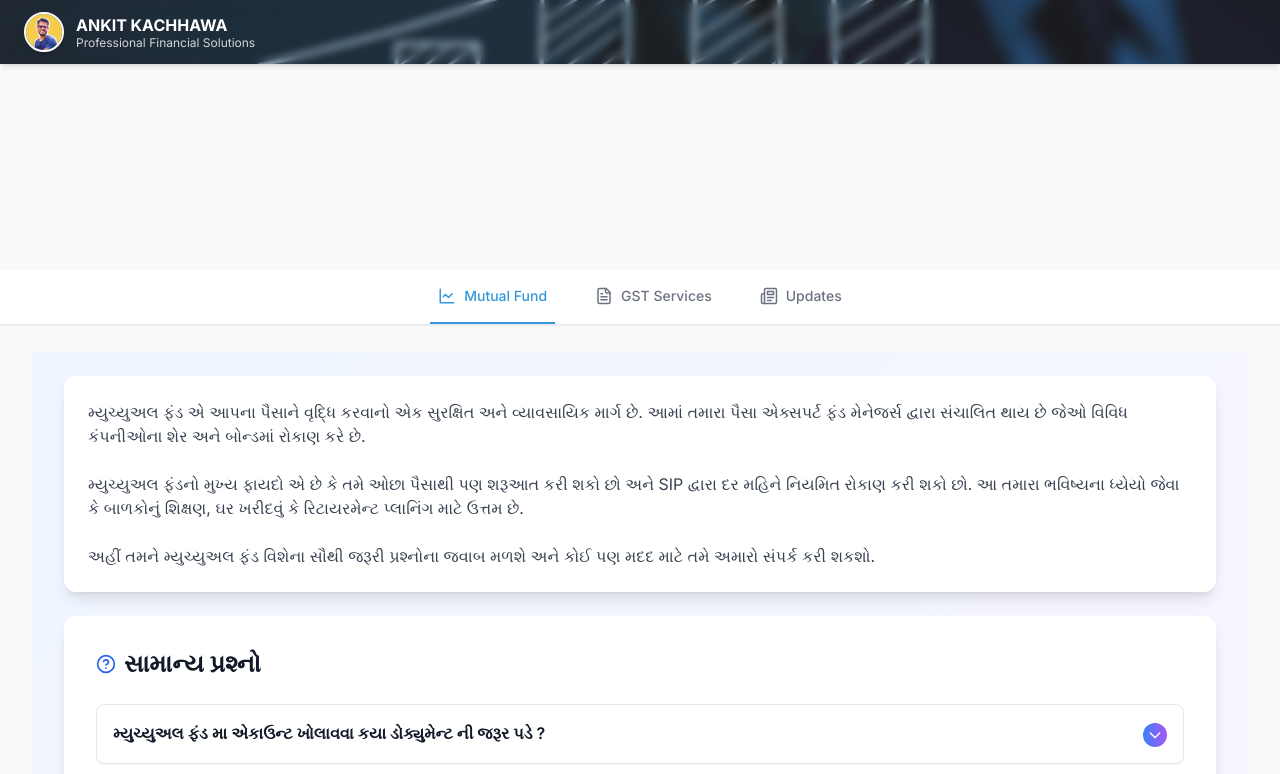
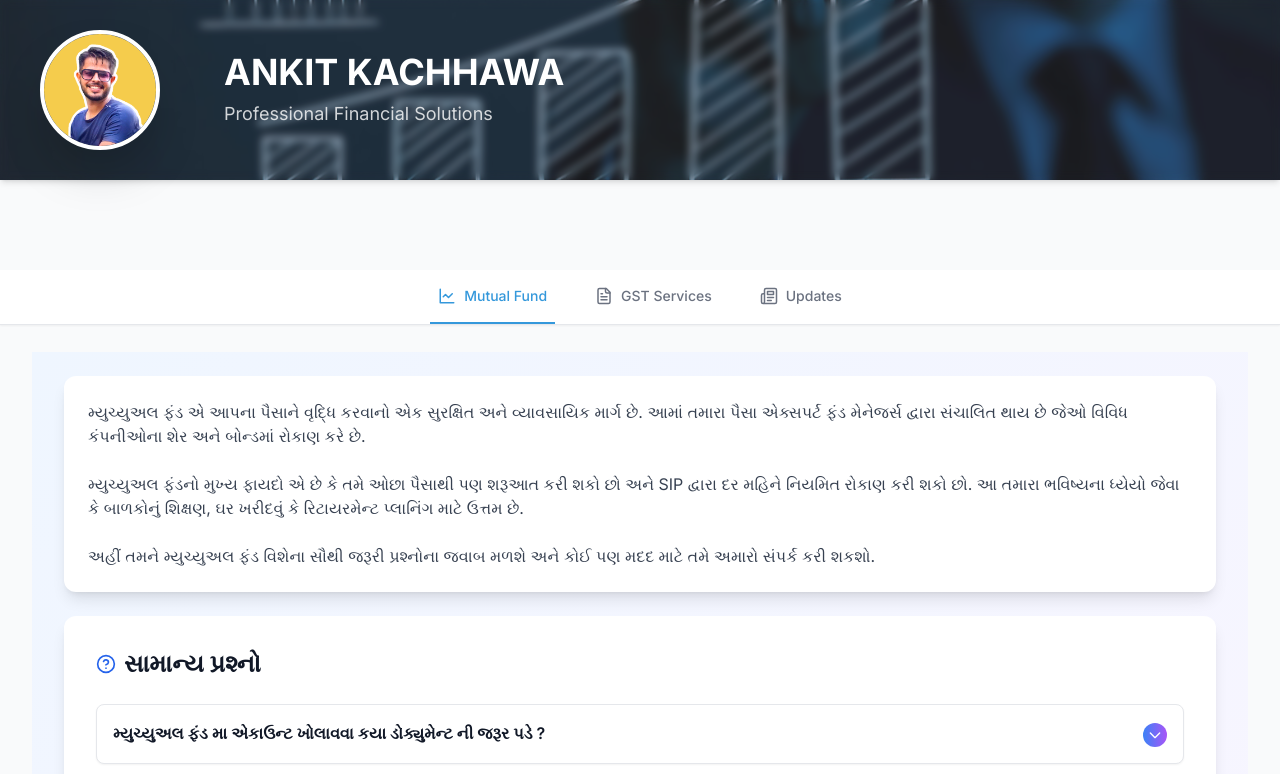
Before and after one commit to AnkitKachhawa1/aaaa, a React (Vite) app: page /mutualfund in a window 1280 px wide. Shown: the top 774 px of the page. Built offline with nearby package versions, Linux system fonts and the light colour scheme.

Commit message:
Update Header.tsx

```diff
--- a/src/components/Header.tsx
+++ b/src/components/Header.tsx
@@ -5,24 +5,26 @@ const Header: React.FC = () => {
   return (
     <header
       className="fixed top-0 left-0 w-full z-50 bg-cover bg-center shadow-md"
-      style={{ backgroundImage: 'url("/header-bg.jpg")' }}
+      style={{ backgroundImage: 'url("/header-bg.jpg")', height: '180px' }}
     >
-      <div className="backdrop-brightness-95 backdrop-blur-sm h-16 flex items-center px-6">
-        {/* Profile Pic, Name, and Description - all in a row, left-aligned */}
-        <div className="flex items-center">
-          <div className="w-10 h-10 rounded-full overflow-hidden border-2 border-white shadow-md mr-3">
+      <div className="backdrop-brightness-95 backdrop-blur-sm h-full flex items-center">
+        {/* Profile Image with some left margin (not extreme left) */}
+        <div className="ml-10 mr-8">
+          <div className="w-[120px] h-[120px] rounded-full overflow-hidden border-4 border-white shadow-2xl">
             <img
               src="/profile.jpg"
               alt="Ankit Kachhawa"
               className="w-full h-full object-cover"
             />
           </div>
-          <Link to="/" className="flex flex-col justify-center">
-            <span className="text-base font-bold text-white leading-tight">ANKIT KACHHAWA</span>
-            <span className="text-xs text-white/80 leading-tight">Professional Financial Solutions</span>
+        </div>
+        {/* Name and Tagline - center/right shifted */}
+        <div className="flex-1 flex flex-col items-start justify-center pl-8">
+          <Link to="/" className="block">
+            <h1 className="text-4xl font-bold text-white mb-2 text-center md:text-left">ANKIT KACHHAWA</h1>
+            <p className="text-lg text-white/80 text-center md:text-left">Professional Financial Solutions</p>
           </Link>
         </div>
-        {/* Future nav/buttons can go here */}
       </div>
     </header>
   );
```
